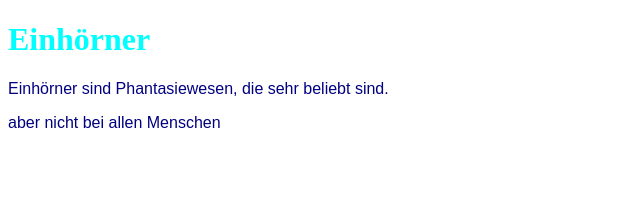
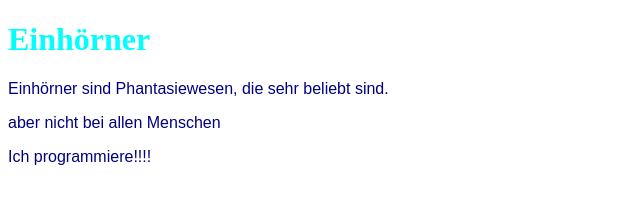
Before and after one commit to PaulSawitzki/webapplications, a plain HTML site: page webseite.html in a window 1280 px wide. Shown: the whole page, without its empty margins (0-640 px from the left). Drawn offline with Linux system fonts and the light colour scheme.

Commit message:
Das war MEINE Änderung!!!:)

```diff
--- a/webseite.html
+++ b/webseite.html
@@ -10,5 +10,6 @@
 	<h1>Einhörner</h1>
 	<p>Einhörner sind Phantasiewesen, die sehr beliebt sind.</p>
 	<p>aber nicht bei allen Menschen</p>
+	<p>Ich programmiere!!!!</p>
 </body>
 </html>
```
